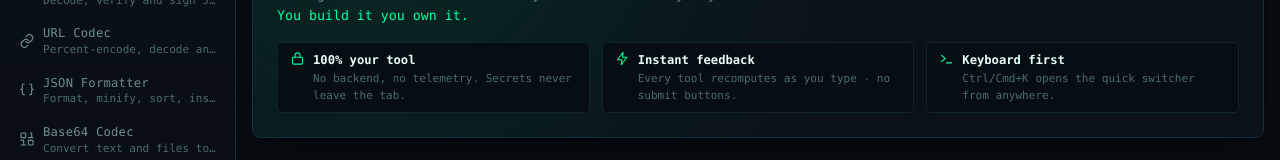
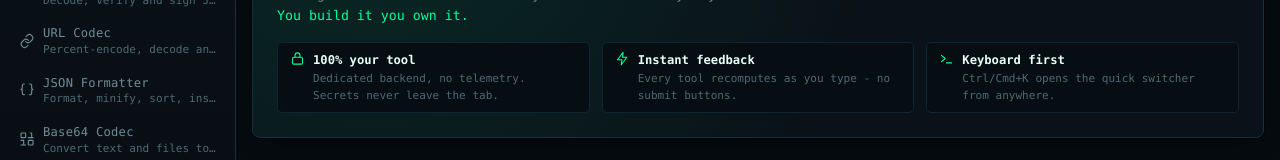
Before and after one commit to slaytanic87/dev-toolbox, a Vue app in the folder frontend/: page / in a window 1280 px wide. Shown: the part 182-342 px from the top of the page. Built offline with nearby package versions, Linux system fonts and the light colour scheme.

Commit message:
fix description

```diff
--- a/frontend/src/views/HomeView.vue
+++ b/frontend/src/views/HomeView.vue
@@ -7,7 +7,7 @@ const HIGHLIGHTS: Array<{ icon: IconName; title: string; text: string }> = [
   {
     icon: 'lock',
     title: '100% your tool',
-    text: 'No backend, no telemetry. Secrets never leave the tab.',
+    text: 'Dedicated backend, no telemetry. Secrets never leave the tab.',
   },
   {
     icon: 'zap',
```
